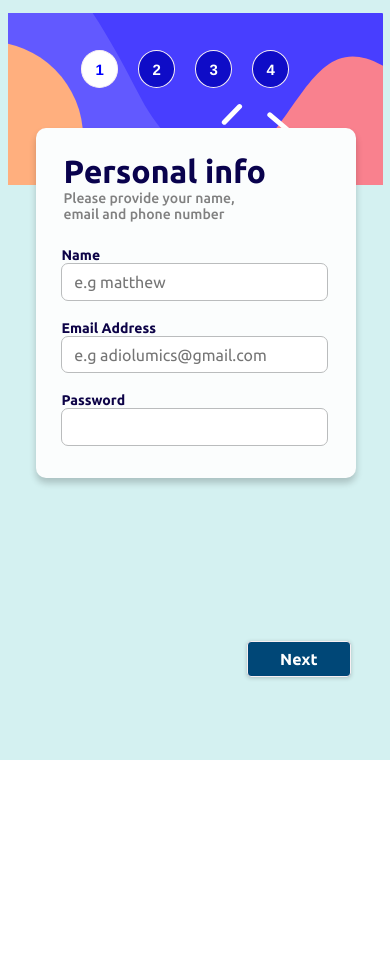
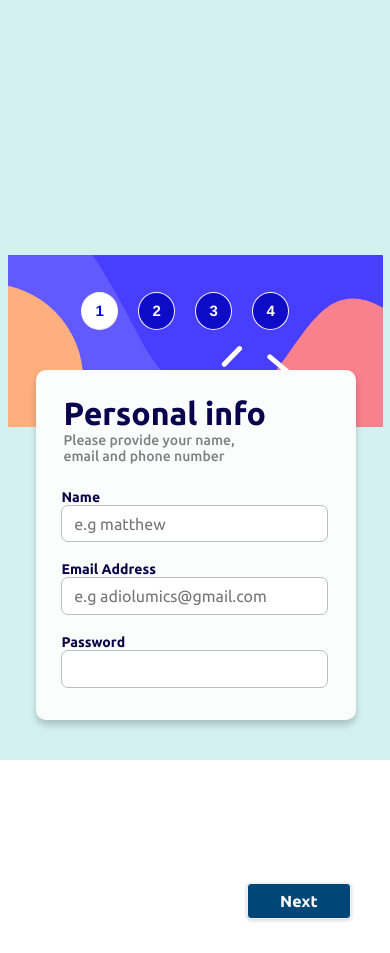
Before and after one commit to matthew-ladipo/multi-step-form-page, a React (Create React App) app: page / in a window 390 px wide. Before the commit the page ends 844 px from the top, so only its background shows below. Built offline with nearby package versions, Linux system fonts and the light colour scheme; a web font is replaced by a local one.

Commit message:
responsive commit 3

```diff
--- a/src/index.css
+++ b/src/index.css
@@ -8,19 +8,14 @@ body{
 .box{
   justify-content: center;
   height: 100vh;
-
   width: 100%;
   display: flex;
-  /* align-items: center; */
-
-  background-size: cover;
+  align-items: center;
   position: relative;
   background-color: rgb(212, 241, 241);
 }
 
 .sub-box{
-  top: 7%;
-  background-position: center;
   width: 750px;
   height: 560px;
   font-family: "Ubuntu", sans-serif;
```
